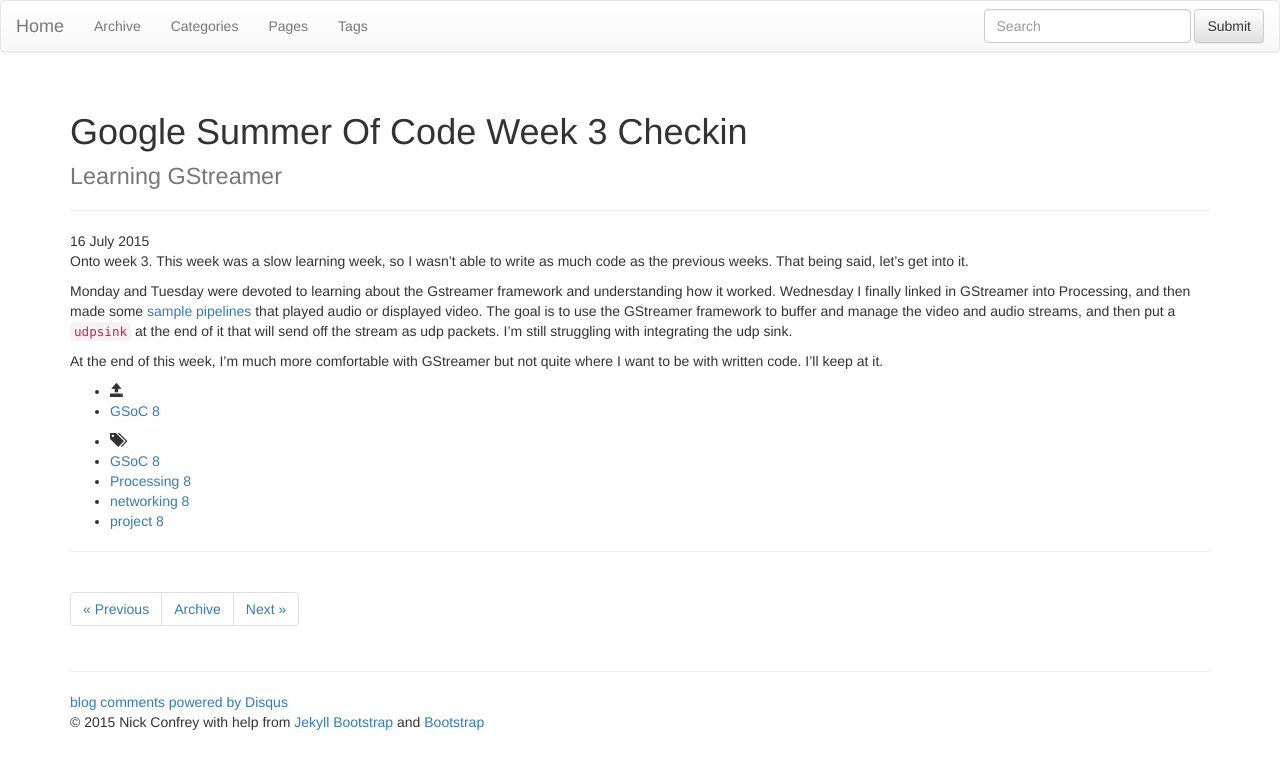
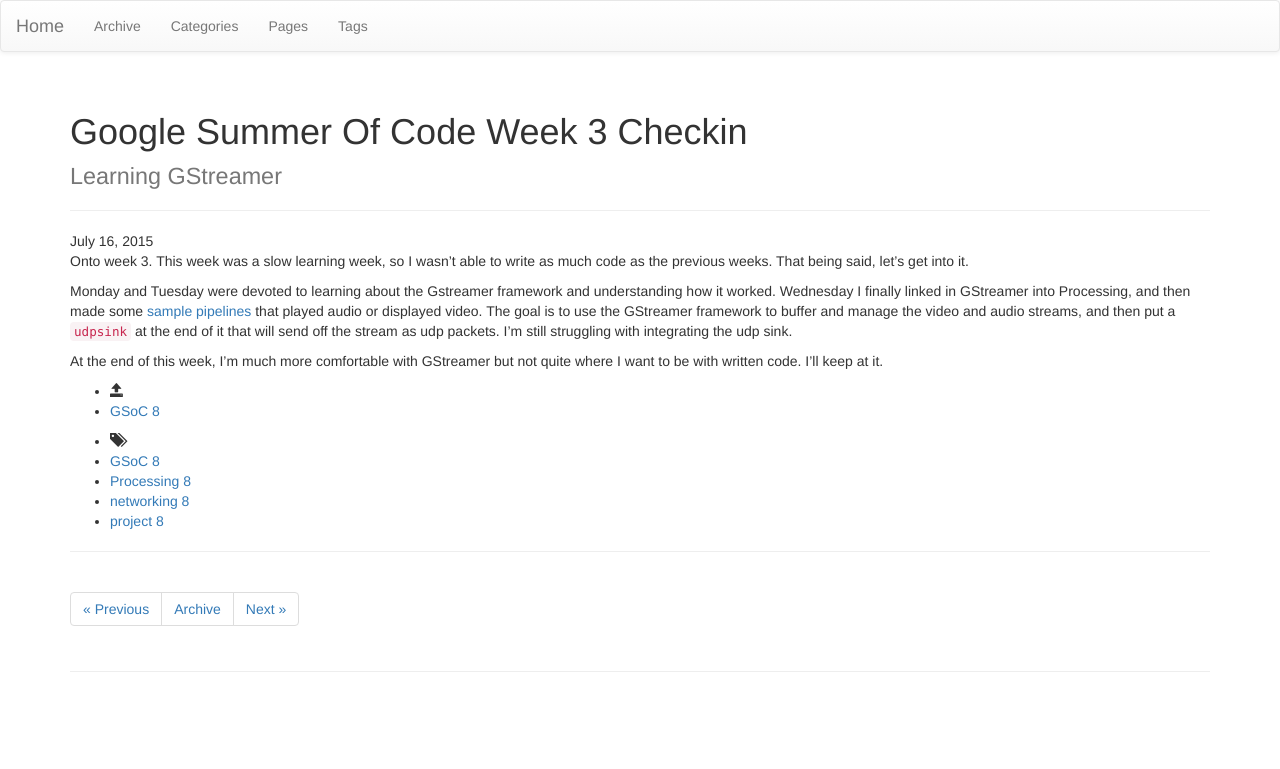
Before and after one commit to nconfrey/nconfrey.github.io, a Jekyll site: the page built from _posts/2015-7-16-Google-Summer-of-Code-Week-3-Checkin.md, in a window 1280 px wide. Shown: the top 769 px of the page. Built offline with Jekyll 4.4.1, drawn with Linux system fonts in a browser that asks for light colours; nearby versions of some CDN libraries; library files that are not in the unit come from our copies; comment, search, counter and statistics services are not loaded.

Commit message:
new fonts, clean up of post pages, and added commenting functionality. looking close to done

```diff
--- a/_includes/JB/comments-providers/disqus
+++ b/_includes/JB/comments-providers/disqus
@@ -1,15 +1,13 @@
 <div id="disqus_thread"></div>
 <script type="text/javascript">
-    {% include JB/is_production %}
-    {% if is_production == false %}var disqus_developer = 1;{% endif %}
-    var disqus_shortname = '{{ site.JB.comments.disqus.short_name }}'; // required: replace example with your forum shortname
-    {% if page.wordpress_id %}var disqus_identifier = '{{page.wordpress_id}} {{site.production_url}}/?p={{page.wordpress_id}}';{% endif %}
+    /* * * CONFIGURATION VARIABLES * * */
+    var disqus_shortname = 'confreysite';
+
     /* * * DON'T EDIT BELOW THIS LINE * * */
     (function() {
         var dsq = document.createElement('script'); dsq.type = 'text/javascript'; dsq.async = true;
-        dsq.src = 'http://' + disqus_shortname + '.disqus.com/embed.js';
+        dsq.src = '//' + disqus_shortname + '.disqus.com/embed.js';
         (document.getElementsByTagName('head')[0] || document.getElementsByTagName('body')[0]).appendChild(dsq);
     })();
 </script>
-<noscript>Please enable JavaScript to view the <a href="http://disqus.com/?ref_noscript">comments powered by Disqus.</a></noscript>
-<a href="http://disqus.com" class="dsq-brlink">blog comments powered by <span class="logo-disqus">Disqus</span></a>
+<noscript>Please enable JavaScript to view the <a href="https://disqus.com/?ref_noscript" rel="nofollow">comments powered by Disqus.</a></noscript>
--- a/_includes/themes/bootstrap-3/default.html
+++ b/_includes/themes/bootstrap-3/default.html
@@ -63,12 +63,6 @@
             {% assign group = 'navigation' %}
             {% include JB/pages_list %}
           </ul>
-          <form class="navbar-form navbar-right" role="search">
-            <div class="form-group">
-              <input type="text" class="form-control" placeholder="Search">
-            </div>
-            <button type="submit" class="btn btn-default">Submit</button>
-          </form>
         </div><!-- /.navbar-collapse -->
       </nav>
 
@@ -79,12 +73,6 @@
     </div>
 
     <div id="footer">
-      <div class="container">
-        <p>&copy; {{ site.time | date: '%Y' }} {{ site.author.name }}
-          with help from <a href="http://jekyllbootstrap.com" target="_blank" title="The Definitive Jekyll Blogging Framework">Jekyll Bootstrap</a>
-          and <a href="http://getbootstrap.com" target="_blank">Bootstrap</a>
-        </p>
-      </div>
     </div>
 
     {% include JB/analytics %}
--- a/_includes/themes/bootstrap-3/post.html
+++ b/_includes/themes/bootstrap-3/post.html
@@ -6,7 +6,7 @@
 <div class="row post-full">
   <div class="col-xs-12">
     <div class="date">
-      <span>{{ page.date | date_to_long_string }}</span>
+      <span>{{ page.date | date: '%B %d, %Y' }}</span>
     </div>
     <div class="content">
       {{ content }}
--- a/_includes/themes/twitter/default.html
+++ b/_includes/themes/twitter/default.html
@@ -53,10 +53,6 @@
       </div>
       <hr>
       <footer>
-        <p>&copy; {{ site.time | date: '%Y' }} {{ site.author.name }}
-          with help from <a href="http://jekyllbootstrap.com" target="_blank" title="The Definitive Jekyll Blogging Framework">Jekyll Bootstrap</a>
-          and <a href="http://getbootstrap.com" target="_blank">Bootstrap</a>
-        </p>
       </footer>
 
     </div>
```
Also changed, not shown: index.html (+6 -5 lines), assets/fonts/BebasNeue.otf (renamed from assets/BebasNeue.otf), assets/fonts/Roboto-Light.ttf (added), 1 other file.
